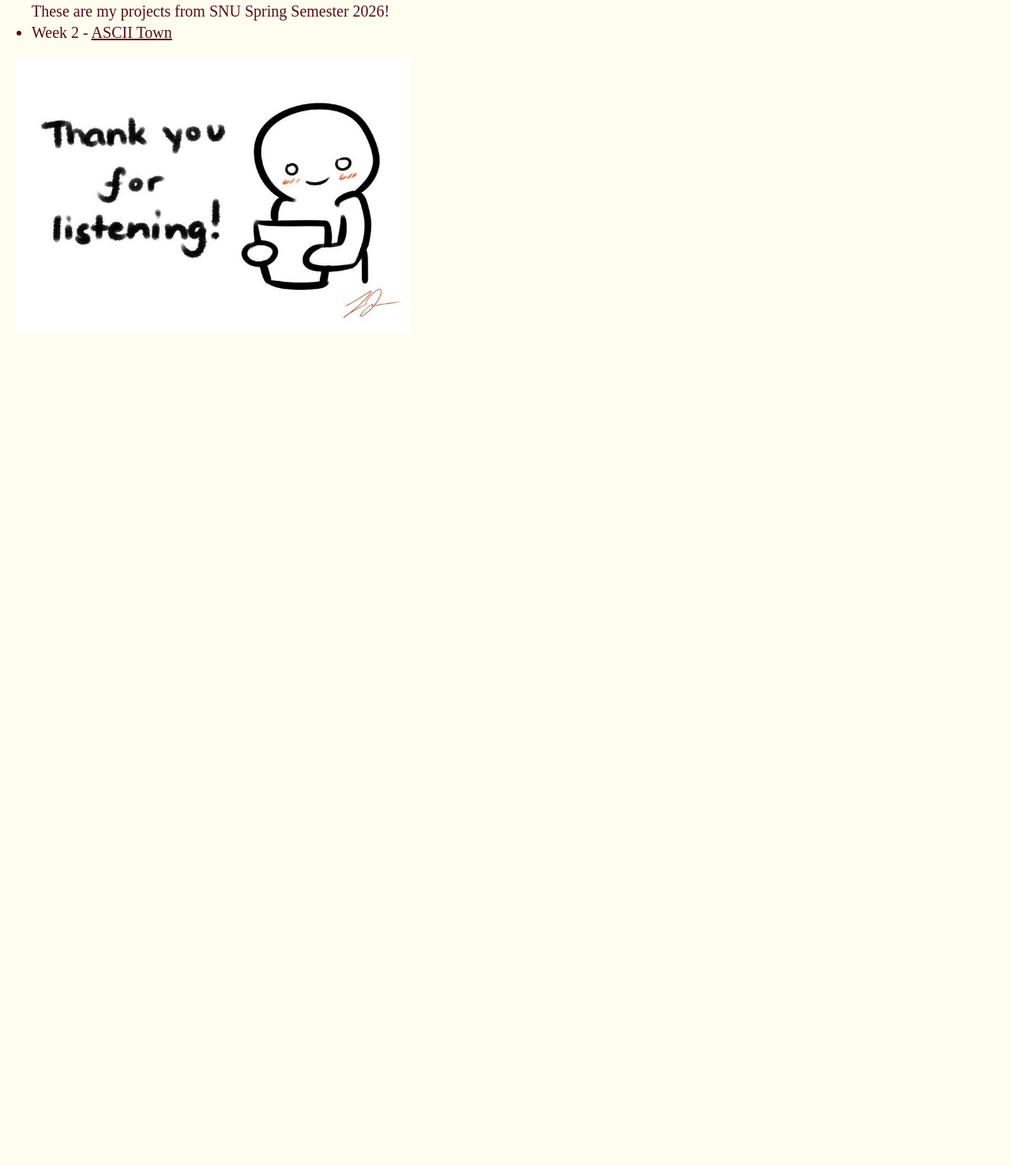
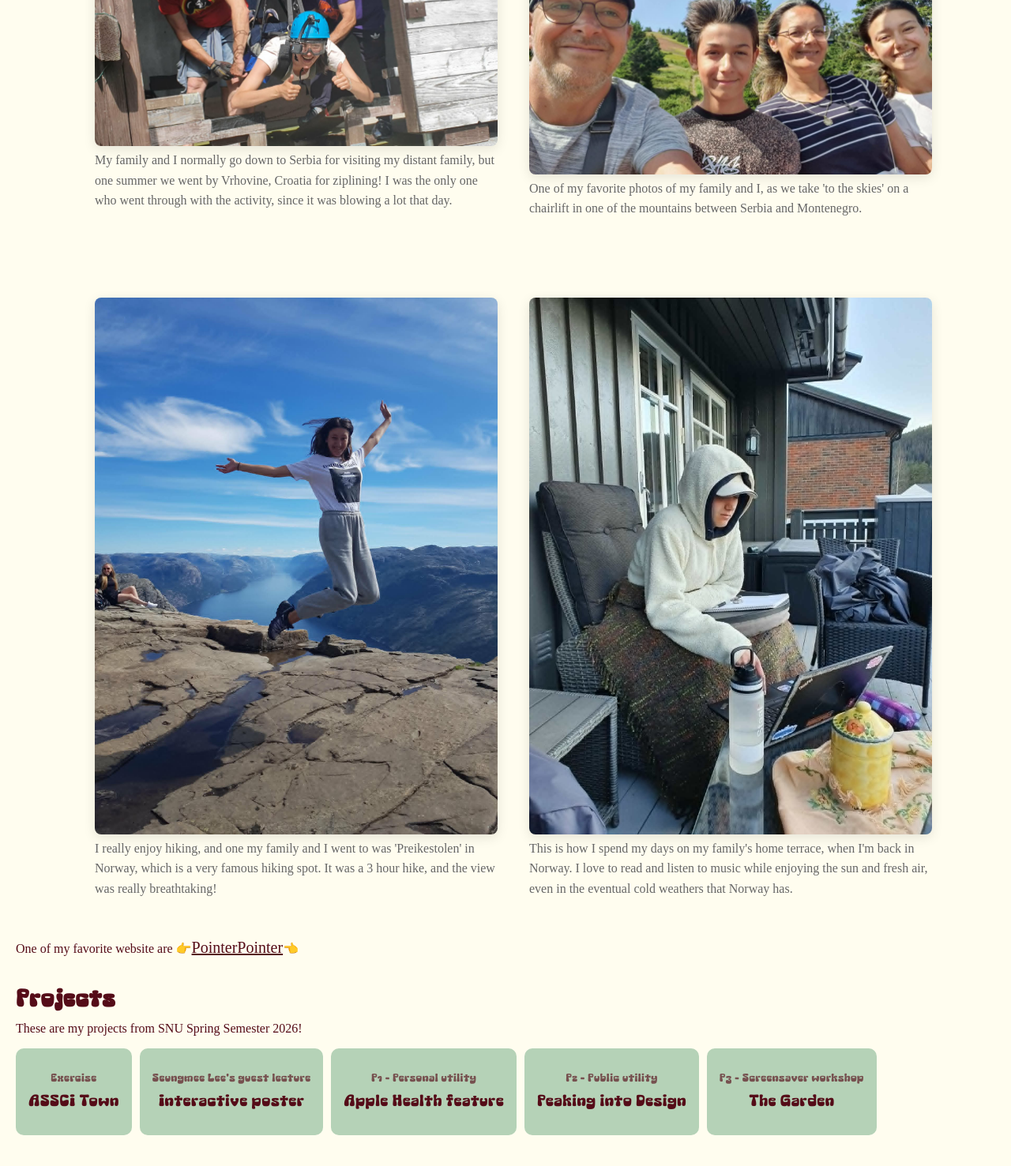
Before and after one commit to Studio-Juca/UIDesign1, a plain HTML site: page index.html in a window 1280 px wide. Shown: the part 1161-2638 px from the top of the page at 79% size. Before the commit the page ends 1609 px from the top, so only its background shows below. Drawn offline with Linux system fonts and the light colour scheme; a web font is replaced by a local one.

Commit message:
Changes of Projects-display

```diff
--- a/assets/style.css
+++ b/assets/style.css
@@ -71,7 +71,7 @@ body.dark {
 	/*h1 fancy font*/
 @font-face {
   font-family: "Struggle";
-  src: url("assets/Fonts/Struggle/struggle-regular.woff");
+  src: url("Fonts/Struggle/struggle-regular.woff");
 }
 
 h1 {
@@ -189,3 +189,47 @@ ul, ol {
 	overflow: scroll;
 	height: 100vh;
 }
+*/
+
+/* Exercise buttons — uniform row */
+.exercise-grid {
+  display: flex;
+  flex-wrap: wrap;
+  gap: 10px;
+  margin: 16px 0 24px;
+}
+
+a.exercise-btn,
+a.exercise-btn:link,
+a.exercise-btn:visited,
+a.exercise-btn:active {
+  display: flex;
+  flex-direction: column;
+  align-items: center;
+  justify-content: center;
+  gap: 8px;
+  min-height: 110px;
+  padding: 24px 16px;
+  background-color: #B5D2B7;
+  color: #550C18;
+  text-decoration: none;
+  border-radius: 10px;
+  text-align: center;
+  font-family: "Struggle", Arial;
+  transition: background 0.2s ease, transform 0.15s ease;
+}
+
+a.exercise-btn:hover {
+  background-color: #6BA680;
+  transform: translateY(-3px);
+  color: #550C18;
+}
+
+.exercise-week {
+  font-size: 14px;
+  opacity: 0.65;
+}
+
+.exercise-title {
+  font-size: 20px;
+}
--- a/index.html
+++ b/index.html
@@ -63,30 +63,94 @@
         <div class="grid-left">
           <img src="https://i.ytimg.com/vi/7l-_EDE3CuM/maxresdefault.jpg" alt="Serbian dish called Filled Bell Peppers" class="grid-image">
           <p>My favorite food is Пуњене Паприке (Filled Bell Peppers),
-            a dish from Serbia, my parent's home country.</p>
-          <br>
+            a dish from Serbia, my parent's home country.
+          </p>
+        </div>
+
+        <div class="grid-right">
+          <img src="assets/RAS_SerbianFolkDance.jpeg" alt="Photo of my last preformance with RAS before arriving to South Korea." class="grid-image">
+          <p>Back in Norway, I dance for the Serbian Folkdance group "RAS".
+            Here is a link to a preformance from May 2025 (Bærum, Norway).
+            <br>
+            <a href="https://youtu.be/Zmhu7a5MPvs?t=291">Click me to watch!</a></p>
+        </div>
+      </section>
+    </ul>
+
+    <ul>
+      <section id="grid">
+        <div class="grid-left">
+          <img src="assets/Julija_Ziplining.jpg" alt="I went ziplining in Vrhovine, Croatia." class="grid-image">
+          <p>My family and I normally go down to Serbia for
+            visiting my distant family, but one summer we went by
+            Vrhovine, Croatia for ziplining! I was the
+            only one who went through with the activity,
+            since it was blowing a lot that day. </p>
 
         </div>
 
         <div class="grid-right">
-          <img src="assets/RAS_SerbianFolkDance.jpeg" alt="Photo of my last preformance with RAS before arriving to South Korea." class="grid-image">
-          <p>Back in Norway, I dance for the Serbian Folkdance group "RAS". Here is a link to a preformance from May 2025 (Bærum, Norway). <a href="https://youtu.be/Zmhu7a5MPvs?t=291">Click me to watch!</a></p>
+          <img src="assets/Julija&Fam.jpg" alt="My family and I on a chairlift." class="grid-image">
+          <p>One of my favorite photos of my family and I,
+            as we take 'to the skies' on a chairlift in one
+            of the mountains between Serbia and Montenegro.
+          </p>
         </div>
       </section>
     </ul>
 
-      <p>One of my favorite website are <a href="https://pointerpointer.com/">PointerPointer</a></p>
+    <ul>
+      <section id="grid">
+        <div class="grid-left">
+          <img src="assets/Julija_Hike.jpg" alt="Hiking at 'Preikestolen' in Norway, July 2020" class="grid-image">
+          <p>I really enjoy hiking, and one my family and I went to was
+            'Preikestolen' in Norway, which is a very famous hiking spot.
+            It was a 3 hour hike, and the view was really breathtaking!
+          </p>
+
+        </div>
+
+        <div class="grid-right">
+          <img src="assets/Julija_Daily.jpg" alt="This is how I spend my days on my family's home terrace." class="grid-image">
+          <p>This is how I spend my days on my family's home terrace,
+            when I'm back in Norway. I love to read and listen to music
+            while enjoying the sun and fresh air, even in the eventual cold
+            weathers that Norway has.
+          </p>
+        </div>
+      </section>
+    </ul>
+
+      <p>One of my favorite website are 👉<a href="https://pointerpointer.com/">PointerPointer</a>👈</p>
 
       <br>
       <br>
 
-
-    <!-- my exercises this semester-->
-    <h2>Exercises</h2>
-      <ul>
-        <p>These are my projects from SNU Spring Semester 2026!</p>
-          <li>Week 2 - <a href="ASSCI/exterior-julijacvijanovic.html">ASCII Town</a></li>
-      </ul>
+    <!-- my projects this semester-->
+    <h2>Projects</h2>
+    <p>These are my projects from SNU Spring Semester 2026!</p>
+    <div class="exercise-grid">
+      <a href="ASSCI/interior-julijacvijanovic.html" class="exercise-btn">
+        <span class="exercise-week">Exercise</span>
+        <span class="exercise-title">ASSCI Town</span>
+      </a>
+      <a href="#" class="exercise-btn">
+        <span class="exercise-week">Seungmee Lee's guest lecture</span>
+        <span class="exercise-title">Interactive poster</span>
+      </a>
+      <a href="assets/P1-index.html" class="exercise-btn">
+        <span class="exercise-week">P1 - Personal utility</span>
+        <span class="exercise-title">Apple Health feature</span>
+      </a>
+      <a href="https://studio-juca.github.io/UIDesign-P2/" class="exercise-btn">
+        <span class="exercise-week">P2 - Public utility</span>
+        <span class="exercise-title">Peaking into Design</span>
+      </a>
+      <a href="https://studio-juca.github.io/UIDesign3/" class="exercise-btn">
+        <span class="exercise-week">P3 - Screensaver workshop</span>
+        <span class="exercise-title">The Garden</span>
+      </a>
+    </div>
 
       <br>
 
```
Also changed, not shown: ASSCI/exterior-julijacvijanovic.html (+34 -0 lines), ASSCI/interior-julijacvijanovic.html (+35 -0 lines), assets/P1-index.html (added, +15 -0 lines), assets/Julija&Fam.jpg (added), assets/Julija_Daily.jpg (added), assets/Julija_Hike.jpg (added), assets/Julija_Ziplining.jpg (added), 1 other file.
